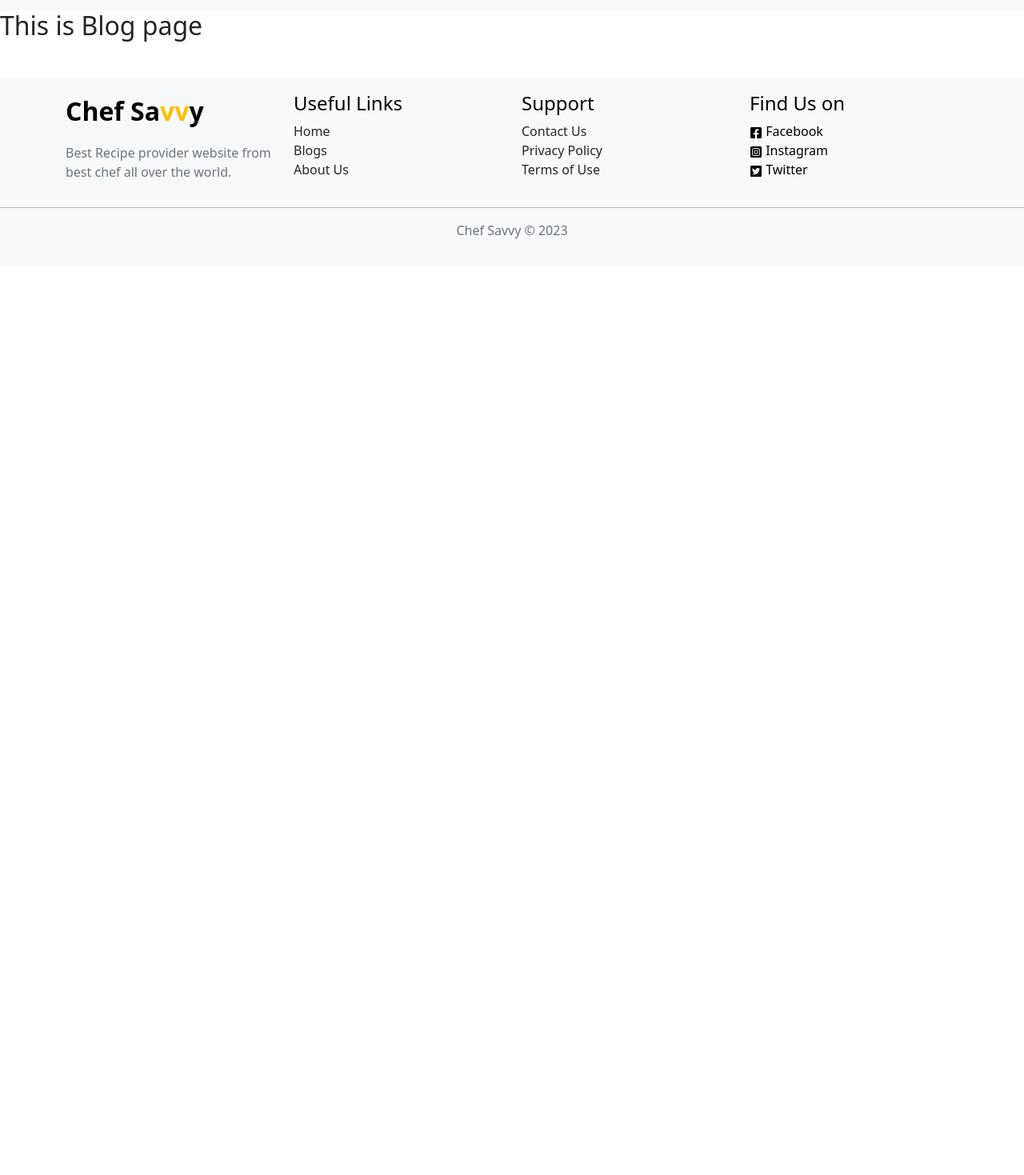
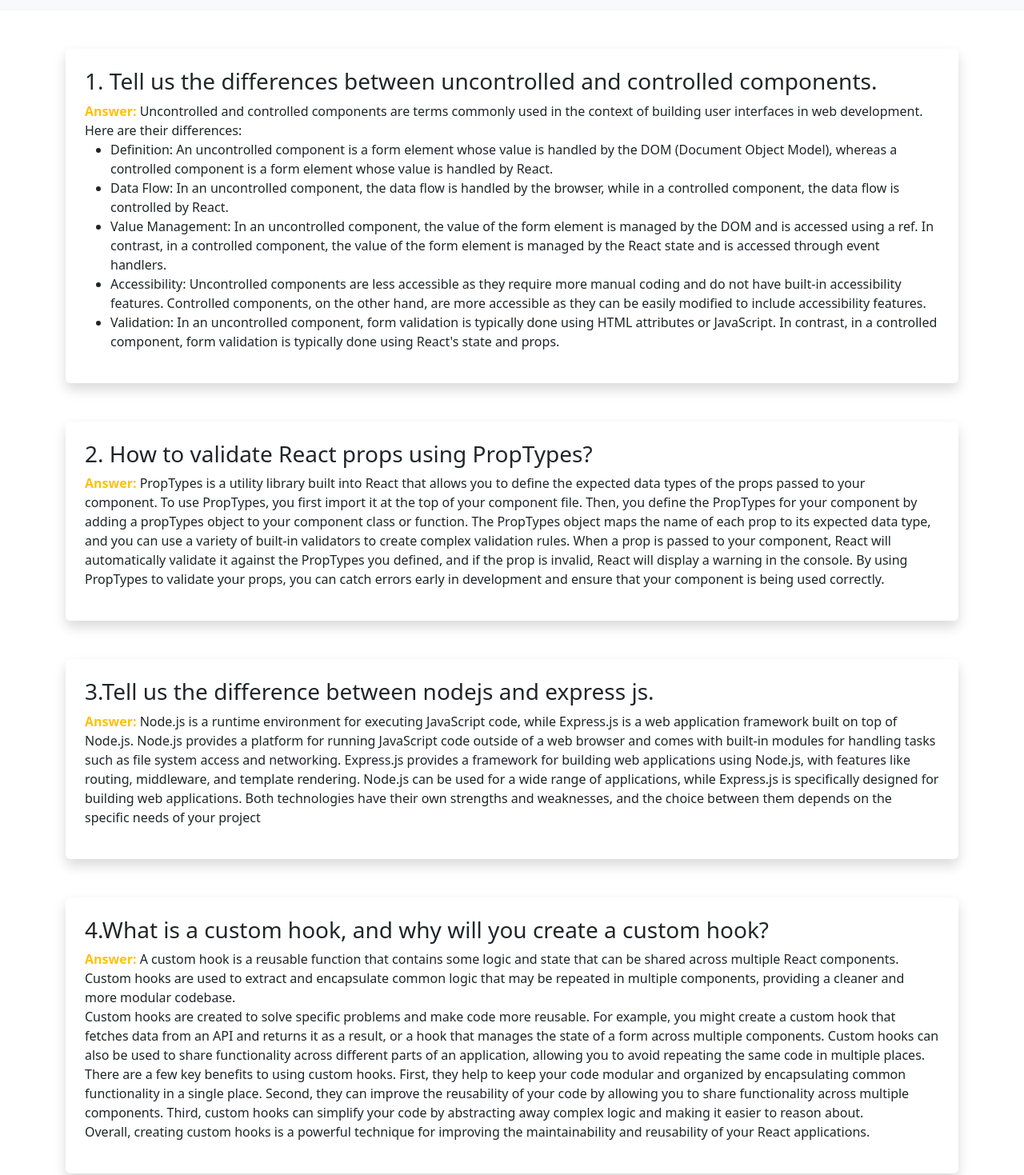
Before and after one commit to robiulXhasan/chef-recipe-client, a React (Vite) app: page /blog in a window 1280 px wide. Shown: the part 61-1530 px from the top of the page at 80% size. Before the commit the page ends 800 px from the top, so only its background shows below. Built offline with nearby package versions, Linux system fonts and the light colour scheme.

Commit message:
blog page added

```diff
--- a/src/Pages/Blog/Blog.jsx
+++ b/src/Pages/Blog/Blog.jsx
@@ -1,10 +1,98 @@
 import React from "react";
+import { Container } from "react-bootstrap";
 
 const Blog = () => {
   return (
-    <div>
-      <h2>This is Blog page</h2>
-    </div>
+    <Container>
+      <div className="shadow p-4 my-5 rounded">
+        <h3>1. Tell us the differences between uncontrolled and controlled components.</h3>
+        <p>
+          <span className="fw-bold text-warning">Answer: </span>
+          Uncontrolled and controlled components are terms commonly used in the context of building
+          user interfaces in web development. Here are their differences:
+          <ul>
+            <li>
+              Definition: An uncontrolled component is a form element whose value is handled by the
+              DOM (Document Object Model), whereas a controlled component is a form element whose
+              value is handled by React.
+            </li>
+            <li>
+              Data Flow: In an uncontrolled component, the data flow is handled by the browser,
+              while in a controlled component, the data flow is controlled by React.
+            </li>
+            <li>
+              Value Management: In an uncontrolled component, the value of the form element is
+              managed by the DOM and is accessed using a ref. In contrast, in a controlled
+              component, the value of the form element is managed by the React state and is accessed
+              through event handlers.
+            </li>
+            <li>
+              Accessibility: Uncontrolled components are less accessible as they require more manual
+              coding and do not have built-in accessibility features. Controlled components, on the
+              other hand, are more accessible as they can be easily modified to include
+              accessibility features.
+            </li>
+            <li>
+              Validation: In an uncontrolled component, form validation is typically done using HTML
+              attributes or JavaScript. In contrast, in a controlled component, form validation is
+              typically done using React's state and props.
+            </li>
+          </ul>
+        </p>
+      </div>
+      <div className="shadow p-4 mb-5 rounded">
+        <h3>2. How to validate React props using PropTypes?</h3>
+        <p>
+          <span className="fw-bold text-warning">Answer: </span>
+          PropTypes is a utility library built into React that allows you to define the expected
+          data types of the props passed to your component. To use PropTypes, you first import it at
+          the top of your component file. Then, you define the PropTypes for your component by
+          adding a propTypes object to your component class or function. The PropTypes object maps
+          the name of each prop to its expected data type, and you can use a variety of built-in
+          validators to create complex validation rules. When a prop is passed to your component,
+          React will automatically validate it against the PropTypes you defined, and if the prop is
+          invalid, React will display a warning in the console. By using PropTypes to validate your
+          props, you can catch errors early in development and ensure that your component is being
+          used correctly.
+        </p>
+      </div>
+      <div className="shadow p-4 mb-5 rounded">
+        <h3>3.Tell us the difference between nodejs and express js.</h3>
+        <p>
+          <span className="fw-bold text-warning">Answer: </span>
+          Node.js is a runtime environment for executing JavaScript code, while Express.js is a web
+          application framework built on top of Node.js. Node.js provides a platform for running
+          JavaScript code outside of a web browser and comes with built-in modules for handling
+          tasks such as file system access and networking. Express.js provides a framework for
+          building web applications using Node.js, with features like routing, middleware, and
+          template rendering. Node.js can be used for a wide range of applications, while Express.js
+          is specifically designed for building web applications. Both technologies have their own
+          strengths and weaknesses, and the choice between them depends on the specific needs of
+          your project
+        </p>
+      </div>
+      <div className="shadow p-4 mb-5 rounded">
+        <h3>4.What is a custom hook, and why will you create a custom hook?</h3>
+        <p>
+          <span className="fw-bold text-warning">Answer: </span>
+          A custom hook is a reusable function that contains some logic and state that can be shared
+          across multiple React components. Custom hooks are used to extract and encapsulate common
+          logic that may be repeated in multiple components, providing a cleaner and more modular
+          codebase. <br /> Custom hooks are created to solve specific problems and make code more
+          reusable. For example, you might create a custom hook that fetches data from an API and
+          returns it as a result, or a hook that manages the state of a form across multiple
+          components. Custom hooks can also be used to share functionality across different parts of
+          an application, allowing you to avoid repeating the same code in multiple places. <br />
+          There are a few key benefits to using custom hooks. First, they help to keep your code
+          modular and organized by encapsulating common functionality in a single place. Second,
+          they can improve the reusability of your code by allowing you to share functionality
+          across multiple components. Third, custom hooks can simplify your code by abstracting away
+          complex logic and making it easier to reason about. <br />
+          Overall, creating custom hooks is a powerful technique for improving the maintainability
+          and reusability of your React applications.
+        </p>
+      </div>
+    </Container>
   );
 };
 
```
